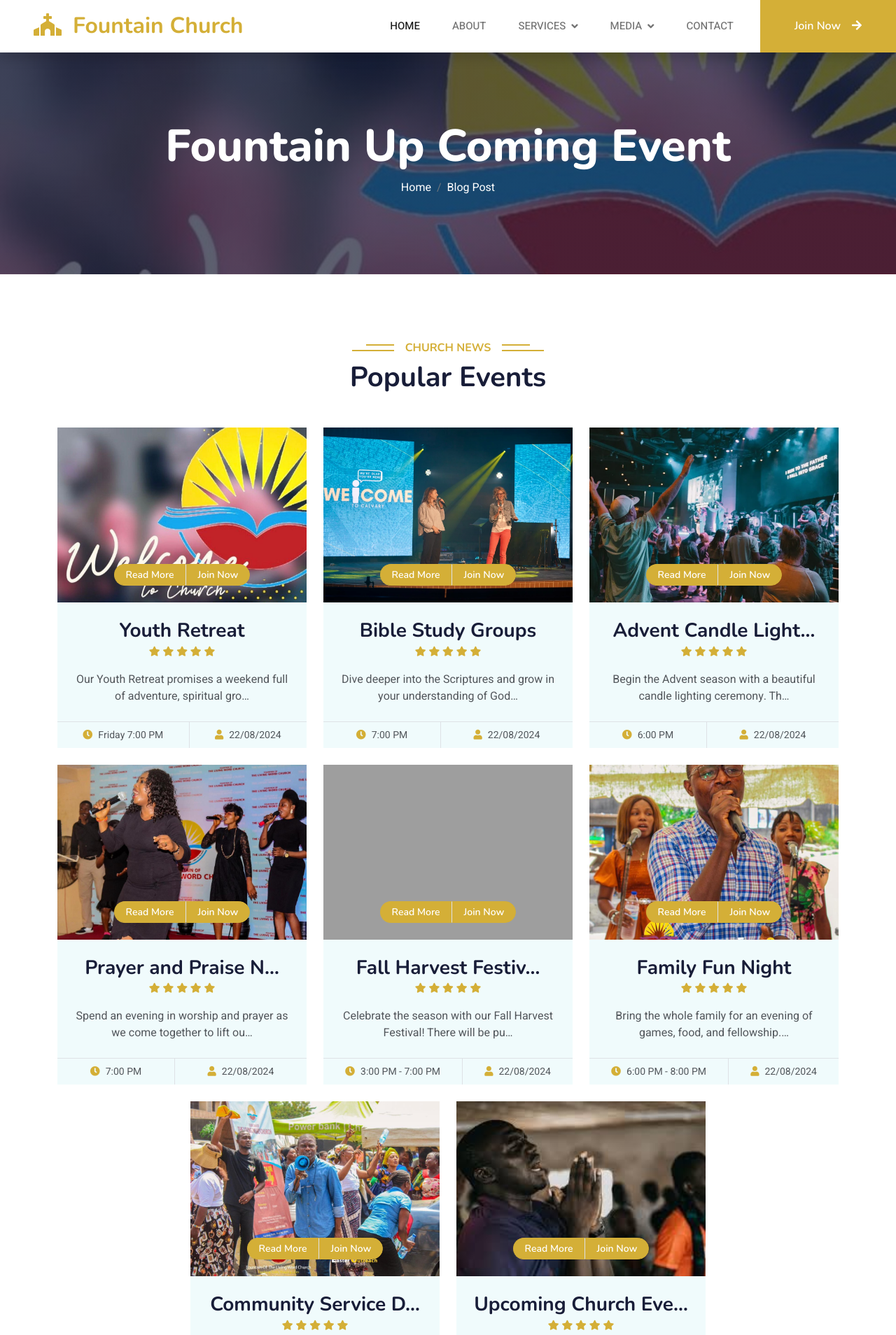
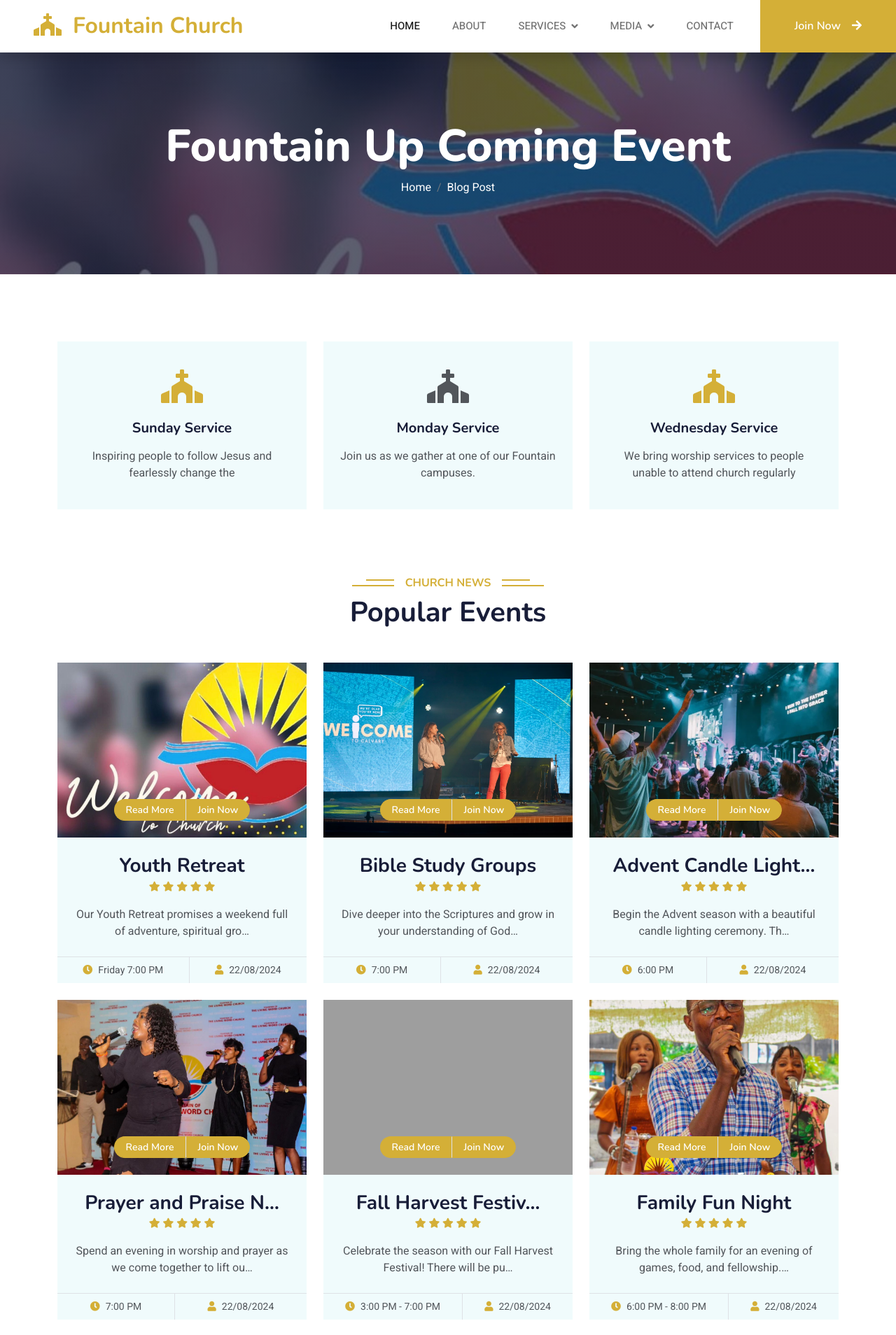
Before and after one commit to godwinumosen/FountainChurch, a Django app: page /events/ in a window 1280 px wide. Shown: the top 1908 px of the page at 70% size. Run offline with Django 5.2, Linux system fonts and the light colour scheme; data comes from the database, SQL or seed files in the repository; some libraries are stand-ins or nearby versions; grey boxes are pictures that could not be loaded.

Commit message:
The site last commit

```diff
--- a/templates/fountainchurch/events.html
+++ b/templates/fountainchurch/events.html
@@ -21,6 +21,43 @@
         </div>
     </div>
     <!-- Header End -->
+
+
+    <!-- Service Start -->
+    <div class="container-xxl py-5">
+        <div class="container">
+            <div class="row g-4">
+                <div class="col-lg-4 col-sm-6 wow fadeInUp" data-wow-delay="0.1s">
+                    <div class="service-item text-center pt-3">
+                        <div class="p-4">
+                            <i class="fa fa-3x fa-church text-primary mb-4"></i>
+                            <h5 class="mb-3">Sunday Service</h5>
+                            <p>Inspiring people to follow Jesus and fearlessly change the</p>
+                        </div>
+                    </div>
+                </div>
+                <div class="col-lg-4 col-sm-6 wow fadeInUp" data-wow-delay="0.3s">
+                    <div class="service-item text-center pt-3">
+                        <div class="p-4">
+                            <i class="fa fa-3x fa-church text- primary mb-4"></i>
+                            <h5 class="mb-3">Monday Service</h5>
+                            <p>Join us as we gather at one of our Fountain campuses.</p>
+                        </div>
+                    </div>
+                </div>
+                <div class="col-lg-4 col-sm-6 wow fadeInUp" data-wow-delay="0.5s">
+                    <div class="service-item text-center pt-3">
+                        <div class="p-4">
+                            <i class="fa fa-3x fa-church text-primary mb-4"></i>
+                            <h5 class="mb-3">Wednesday Service</h5>
+                            <p>  We bring worship services to people unable to attend church regularly</p>
+                        </div>
+                    </div>
+                </div>
+            </div>
+        </div>
+    </div>
+    <!-- Service End -->
 
 
 
--- a/templates/fountainchurch/home.html
+++ b/templates/fountainchurch/home.html
@@ -90,6 +90,7 @@
                     <h2 class="mb-4">Welcome to Fountain Church, Weekly Activity Announcements</h2>
                     <p class="mb-4">Welcome to Fountain of The Living Church We’re excited to share this week’s activities and
                         events with you. We hope you can join us and be a part of our vibrant community</p>
+                    <a href="{% url 'events' %}">
                     <div class="row gy-2 gx-4 mb-4">
                         <div class="col-sm-10">
                             <p class="mb-0"><i class="fa fa-arrow-right text-primary me-2"></i> Sunday School: 8:00 AM - 9:00 AM</p>
@@ -103,7 +104,7 @@
                         <div class="col-sm-10">
                             <p class="mb-0"><i class="fa fa-arrow-right text-primary me-2"></i>Wednesday Bible Study: 6:30 PM - 8:30 PM </p>
                         </div>
-                    </div>
+                    </div></a>
                     <a class="btn btn-primary py-3 px-5 mt-2"style="border-radius: 15px;" href="{% url 'about' %}">About Us</a>
                 </div>
             </div>
```
